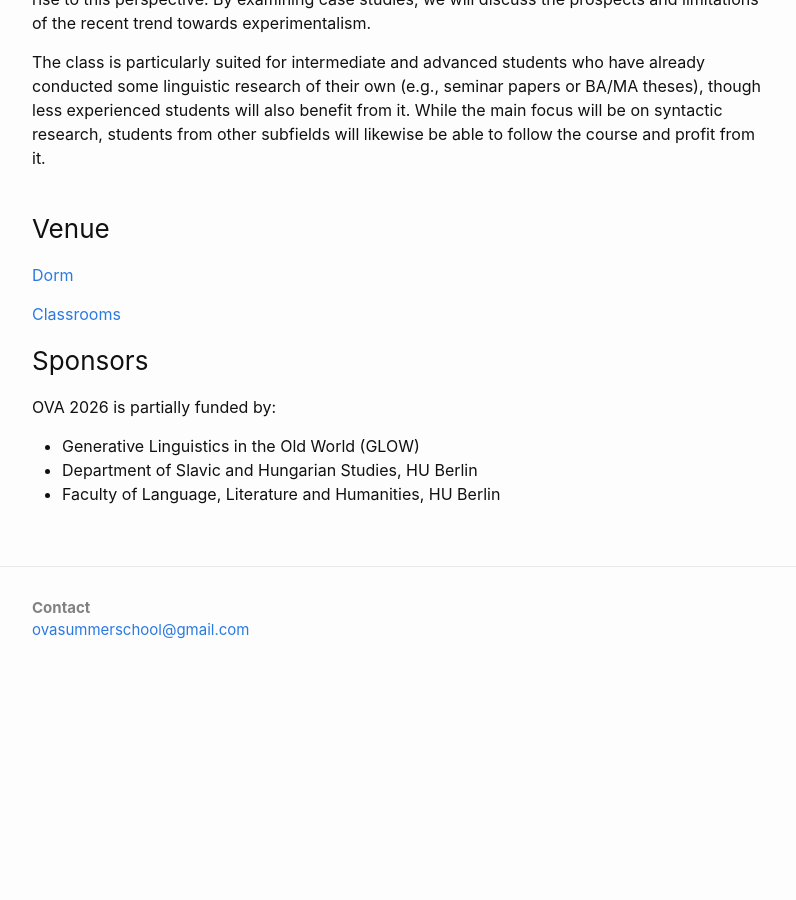
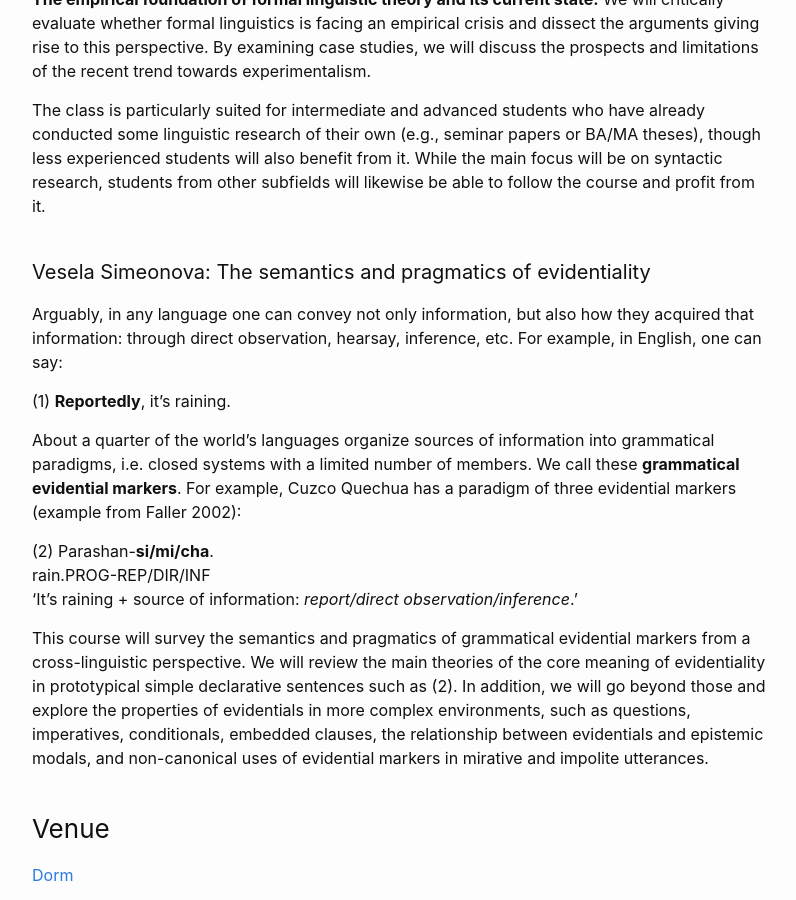
Before and after one commit to ovaschool/ovaschool.github.io, a Jekyll site: the page built from staticpages/ova2026.markdown, in a window 1280 px wide and 900 px high, scrolled down 2658 px. Shown: the whole window, without its empty margins (238-1034 px from the left). Built offline with Jekyll 4.4.1, drawn with Linux system fonts in a browser that asks for light colours; before the commit the page ends 3345 px from its top, so only the background shows below that; some of the changed text lies outside the part shown.

Commit message:
Update ova2026.markdown

```diff
--- a/staticpages/ova2026.markdown
+++ b/staticpages/ova2026.markdown
@@ -33,17 +33,19 @@ Here you find information about:
 #### Semantics
 
 - [Berry Claus](https://www.germanistik.uni-hannover.de/claus) (Hanover)
-  - [Searching for meaning: methods and findings in experimental (psycho)linguistics](#berry-claus-searching-for-meaning-methods-and-findings-in-experimental-psycholinguistics) (introductory)
+  - [Searching for meaning: methods and findings in experimental (psycho)linguistics](#berry-claus-searching-for-meaning-methods-and-findings-in-experimental-psycholinguistics) (introductory/intermediate, week 2)
+- [Berit Gehrke](http://www.beritgehrke.com/) (HU Berlin)
+  - Introduction to semantics (week 2)
 - [Filipe Hisao Kobayashi](https://fhkobayashi.net/) (Salzburg)
-  - TBD
+  - TBD (week 2)
 - [Maria Onoeva](https://mariaonoeva.github.io/) (Prague / HU Berlin)
   - Introduction to polar questions? (introductory/intermediate, week 1)
 - [Deniz Özyıldız](https://deniz.fr/) (Stuttgart) & [Tom Roberts](https://www.uu.nl/staff/TDHRoberts) (Utrecht)
   - TBD (week 1)
 - [Vesela Simeonova](https://kfunigraz.academia.edu/VeselaSimeonova) (Graz)
-  - Evidentiality (intermediate/advanced)
+  - [The semantics and pragmatics of evidentiality](#vesela-simeonova-the-semantics-and-pragmatics-of-evidentiality) (intermediate/advanced, week 1)
 - [Yasutada Sudo](https://www.homepages.ucl.ac.uk/~ucjtudo/) (UCL)
-  - Introduction to semantics
+  - Introduction to semantics (week 1)
   - TBD
 
 #### Syntax-semantics interface
@@ -91,6 +93,21 @@ We will critically evaluate whether formal linguistics is facing an empirical cr
 
 The class is particularly suited for intermediate and advanced students who have already conducted some linguistic research of their own (e.g., seminar papers or BA/MA theses), though less experienced students will also benefit from it. While the main focus will be on syntactic research, students from other subfields will likewise be able to follow the course and profit from it.<br/><br/>
 
+#### Vesela Simeonova: The semantics and pragmatics of evidentiality
+
+Arguably, in any language one can convey not only information, but also how they acquired that information: through direct observation, hearsay, inference, etc. For example, in English, one can say:
+
+(1)	 **Reportedly**, it’s raining.
+
+About a quarter of the world’s languages organize sources of information into grammatical paradigms, i.e. closed systems with a limited number of members. We call these **grammatical evidential markers**. For example, Cuzco Quechua has a paradigm of three evidential markers (example from Faller 2002):
+
+(2)	Parashan-**si/mi/cha**.<br/>
+rain.PROG-REP/DIR/INF<br/>
+‘It’s raining + source of information: *report/direct observation/inference*.’<br/>
+
+This course will survey the semantics and pragmatics of grammatical evidential markers from a cross-linguistic perspective. We will review the main theories of the core meaning of evidentiality in prototypical simple declarative sentences such as (2). In addition, we will go beyond those and explore the properties of evidentials in more complex environments, such as questions, imperatives, conditionals, embedded clauses, the relationship between evidentials and epistemic modals, and non-canonical uses of evidential markers in mirative and impolite utterances.<br/><br/>
+
+
 ### Venue
 
 [Dorm](https://kollegiumok.unideb.hu/veres%20peter-adatok)
```
